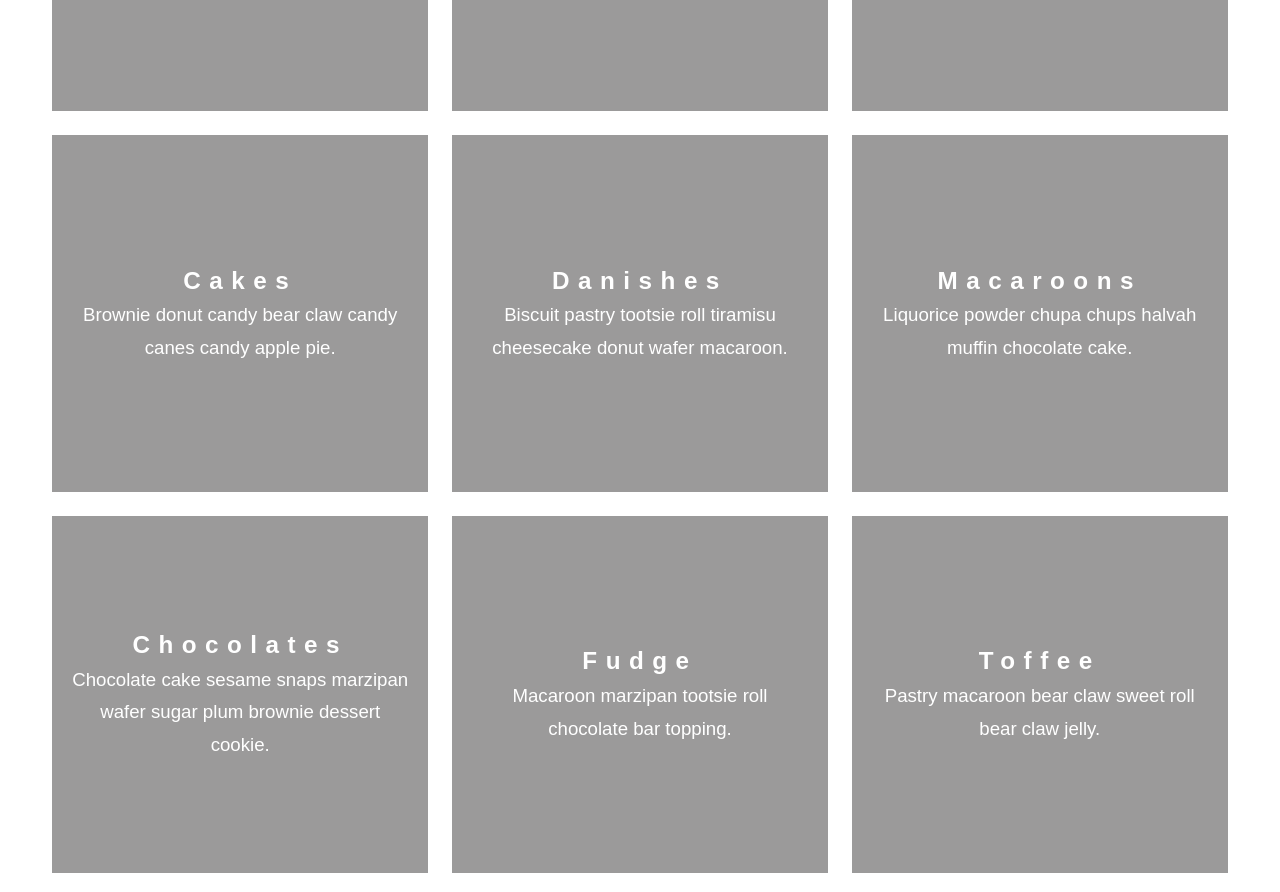
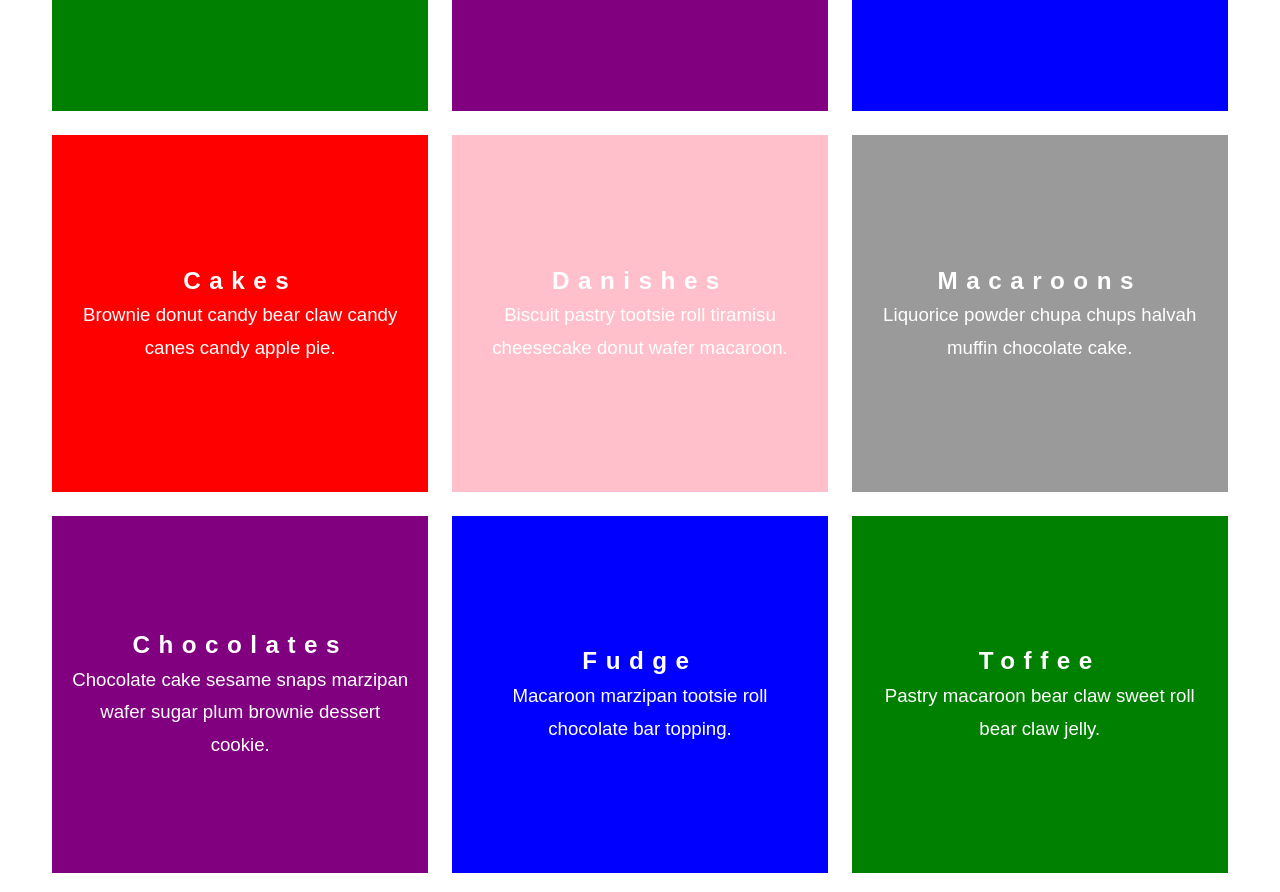
Before and after one commit to sitoleslie/realtors, a plain HTML site: page index.html in a window 1280 px wide. Shown: the part 960-1852 px from the top of the page. Drawn offline with Linux system fonts and the light colour scheme.

Commit message:
adding more style.css

```diff
--- a/style.css
+++ b/style.css
@@ -12,23 +12,23 @@ body {
   }
 
   .style2 {
-    background-color: #9B9A9A;
+    background-color:red;
   }
 
   .style3 {
-    background-color: #9B9A9A;
+    background-color:pink;
   }
 
   .style4 {
-    background-color: #9B9A9A;
+    background-color:green;
   }
 
   .style5 {
-    background-color: #9B9A9A;
+    background-color: purple;
   }
 
   .style6 {
-    background-color: #9B9A9A;
+    background-color: blue;
   }
 
   /* SETTING THE COLOR OF THE BOX TEXT */
```
